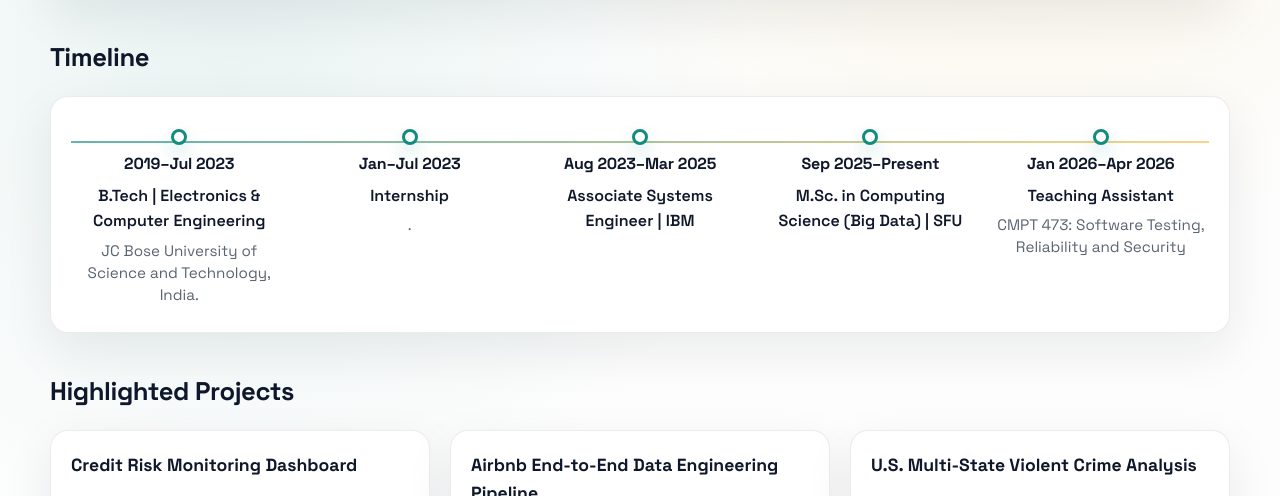
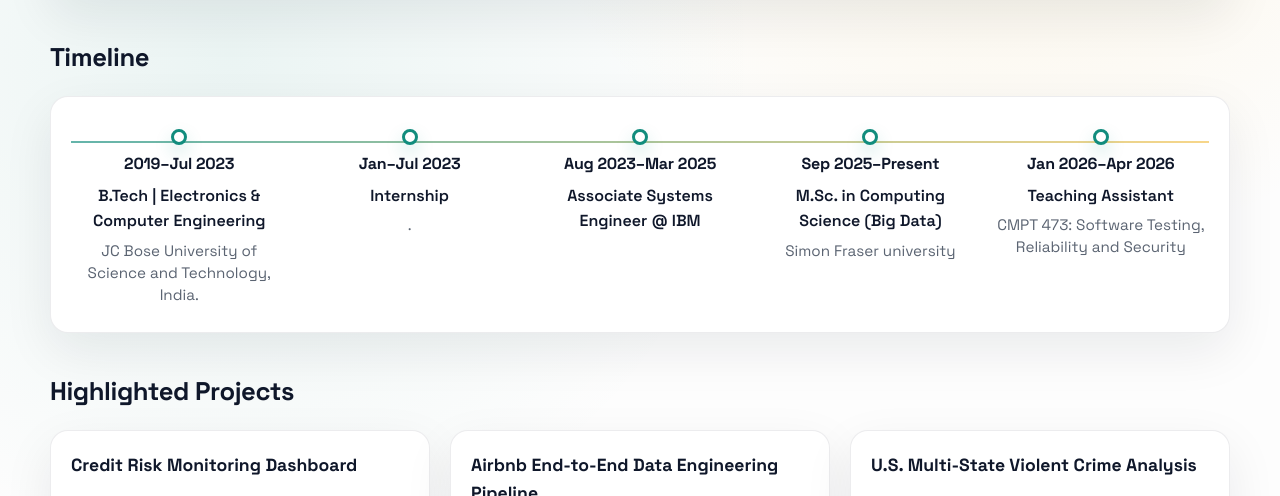
Before and after one commit to ishmeet2001/ishmeet2001.github.io, a plain HTML site: page index.html in a window 1280 px wide. Shown: the part 265-761 px from the top of the page. Drawn offline with Linux system fonts and the light colour scheme.

Commit message:
Update job title and education details in index.html

```diff
--- a/index.html
+++ b/index.html
@@ -360,13 +360,14 @@
           <div class="timeline-step">
             <div class="dot"></div>
             <span class="time">Aug 2023–Mar 2025</span>
-            <span class="title">Associate Systems Engineer | IBM</span>
+            <span class="title">Associate Systems Engineer @ IBM</span>
             <span class="detail"></span>
           </div>
           <div class="timeline-step">
             <div class="dot"></div>
             <span class="time">Sep 2025–Present</span>
-            <span class="title">M.Sc. in Computing Science (Big Data) | SFU</span>
+            <span class="title">M.Sc. in Computing Science (Big Data)</span>
+            <span class="detail">Simon Fraser university</span>
             <span class="detail"></span>
           </div>
           <div class="timeline-step">
```
